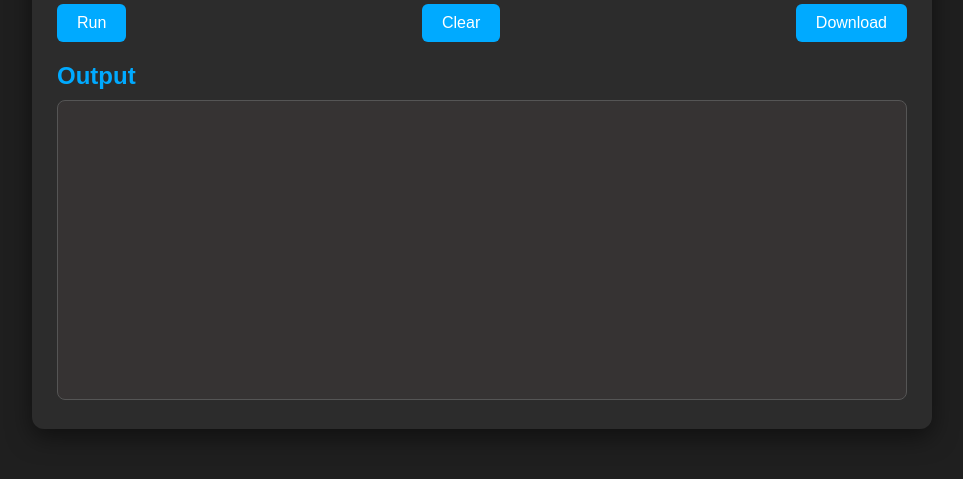
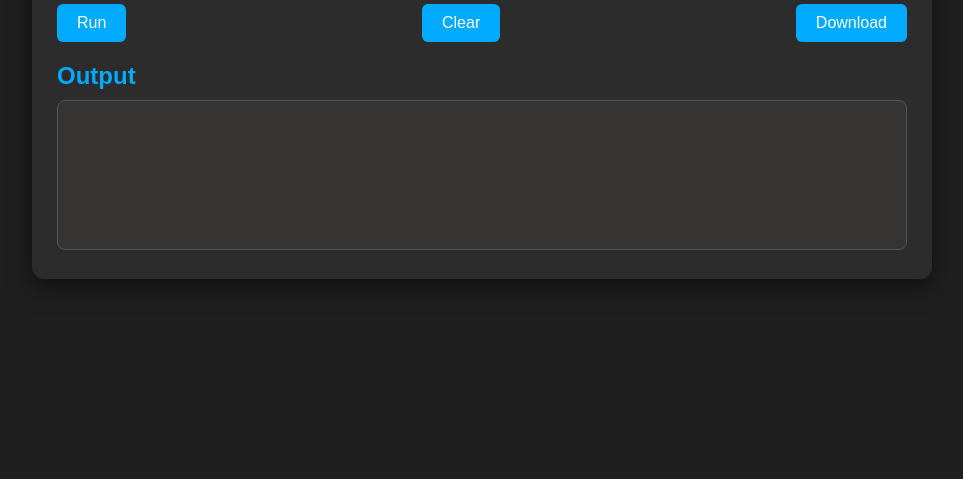
Before and after one commit to zGamingTechz/PathCoder, a Flask app: page /ide in a window 1280 px wide. Shown: the part 538-1017 px from the top of the page, without its empty margins (158-1121 px from the left). After the commit the page ends 817 px from the top, so only its background shows below. Run offline with Flask 3, Linux system fonts and the light colour scheme; a user stored in the database is signed in; data comes from the database, SQL or seed files in the repository.

Commit message:
Reduced output box height

```diff
--- a/static/style_ide.css
+++ b/static/style_ide.css
@@ -119,7 +119,7 @@ body {
 
 #output-frame {
     width: 100%;
-    height: 300px;
+    height: 150px;
     background-color: #363333;
     border: 1px solid #555;
     border-radius: 8px;
```
